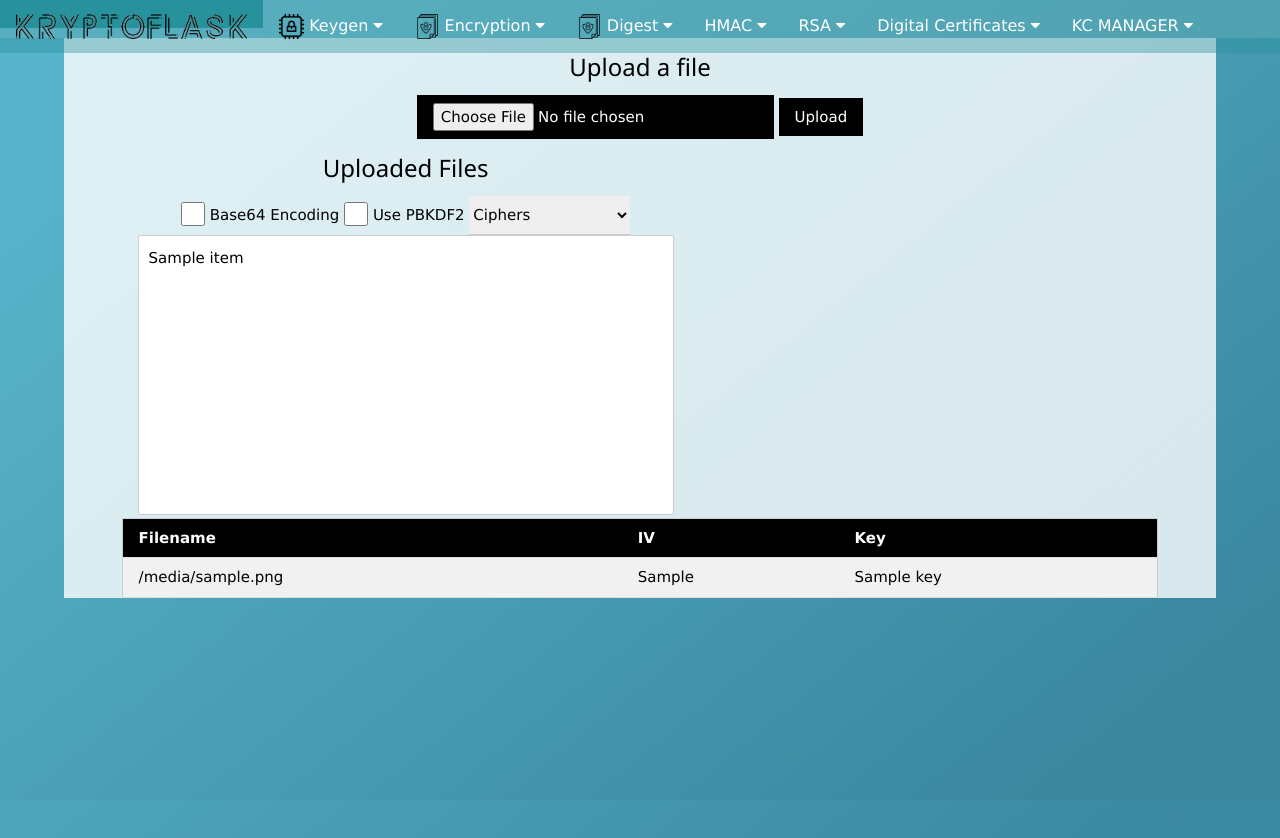
After one commit to hoakbuilds/kryptomancer, a Python web app: template templates/digester.html in a window 1280 px wide. The commit adds this page. Run offline with Jinja, Linux system fonts and the light colour scheme; the template is opened without the code that fills it: most values are stand-ins (such as "Sample title", 1, 10 or a date in 2020).

Commit message:
Adicionar bases para o 'digester' do openssl

```diff
--- /dev/null
+++ b/templates/digester.html
@@ -0,0 +1,62 @@
+{% extends 'base.html' %}
+
+{% block content %}
+
+<div class="w3-center">
+  <div class="w3-container w3-center">
+    <div class="w3-container w3-center">
+      <h3 class="w3">Upload a file</h3>
+      <form method=post action="/digester/" enctype=multipart/form-data>
+        <input class="w3-btn w3-black w3-hover-white" type=file name=file>
+        <input class="w3-btn w3-black w3-hover-white" type=submit value=Upload>
+      </form>
+    </div>
+    <div class="w3-container w3-center">
+        <div class="w3-container w3-left">
+            <h3 class="w3">Uploaded Files</h3>
+            <form id="files" action="/digester/" method="POST">
+                <input class="w3-check" type="checkbox">
+                <label>Base64 Encoding</label>
+                <input class="w3-check" type="checkbox">
+                <label>Use PBKDF2</label>
+                <select class="w3-select" name="selected_cipher" style="max-width:30%;right:0;">
+                <div class="w3-dropdown-content w3-bar-block w3-border" >
+                    <option disabled selected value="" class="w3-bar-item w3-select">Ciphers</option>
+                    <option  value="aes-128-cbc" class="w3-bar-item w3-select">AES-128-CBC</option>
+                    <option  value="aes-192-cbc" class="w3-bar-item w3-select">AES-192-CBC</option>
+                    <option  value="aes-256-cbc" class="w3-bar-item w3-select">AES-256-CBC</option>
+                    <option  value="aes-128-cbc" class="w3-bar-item w3-select">ARIA-128-CBC</option>
+                    <option  value="aes-192-cbc" class="w3-bar-item w3-select">ARIA-192-CBC</option>
+                    <option  value="aes-256-cbc" class="w3-bar-item w3-select"
+                </div>
+                </select>
+                <select multiple type="file" class="w3-select w3-border" size="10" name="selected_files" enctype="multipart/form-data">
+                {% for item in listdir  %}
+                    <option class="w3-list" value="{{item}}" name="selected_files">{{ item }} </option>
+                {% endfor %}
+                </select>
+            </form>
+        </div>
+    </div>
+    <div class="w3-container w3-center">
+      <div class="w3-responsive">
+      <table class="w3-table-all">
+      <tr class="w3-black">
+        <th>Filename</th>
+        <th>IV</th>
+        <th>Key</th>
+      </tr>
+      {% for item in enc_info  %}
+        <tr>
+          <td> {{ item.filename }}</td>
+          <td> {{ item.iv }}</td>
+          <td> {{ item.key }}</td>
+        </tr>
+      {% endfor %}
+      </table>
+      </div>
+    </div>
+  </div>
+</div>
+
+{% endblock %}
--- a/templates/nav.html
+++ b/templates/nav.html
@@ -17,7 +17,7 @@
     </div>
   </div>
   <div class="subnav">
-    <button class="subnavbtn"> Digest <i class="fa fa-caret-down"></i></button>
+     <button class="subnavbtn" type="button" onclick="window.location.href='{{ url_for( 'routes.digester' ) }}'" onmouseover="snackbar(2)"> <img src="../static/document.png" class="icon"> </img> Digest <i class="fa fa-caret-down"></i></button>
     <div class="subnav-content">
     </div>
   </div>
```
Also changed, not shown: kryptoflask/routes/routes.py (+29 -0 lines).
